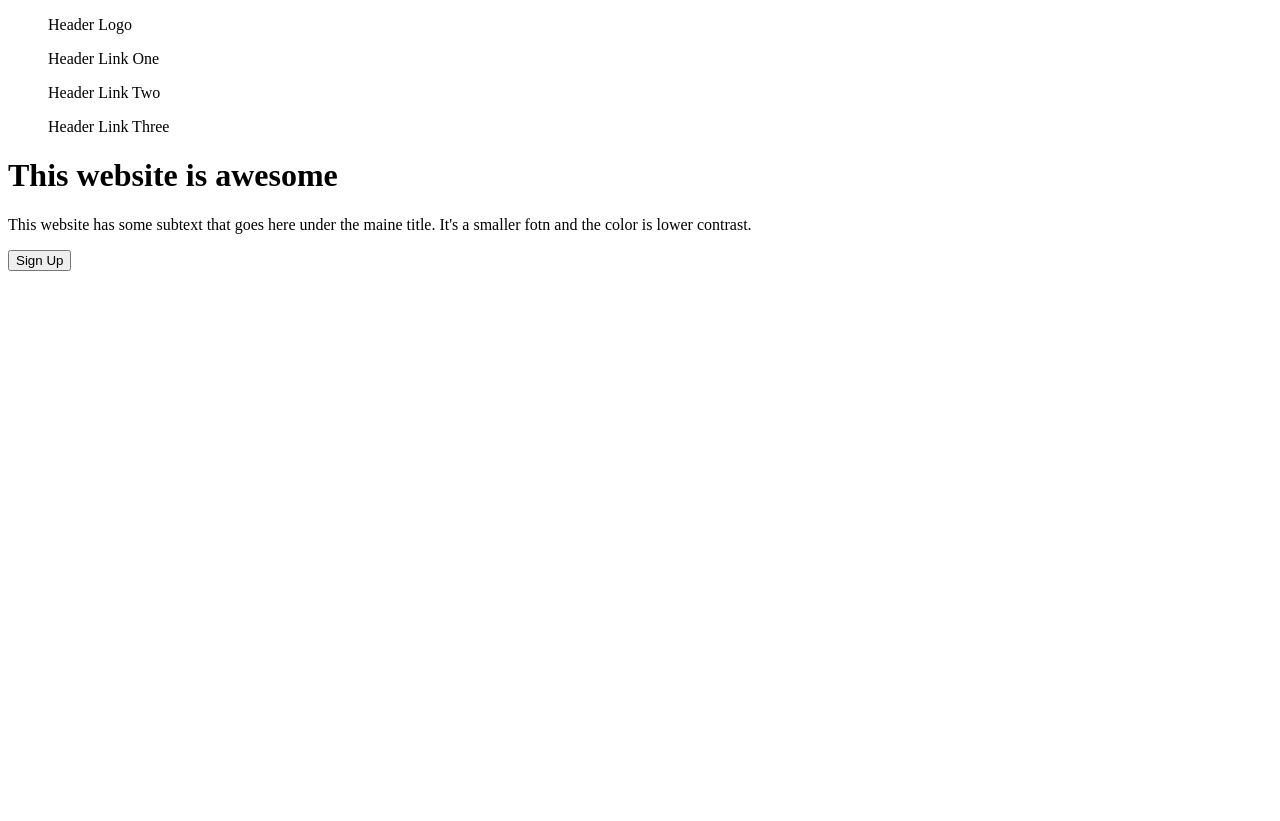
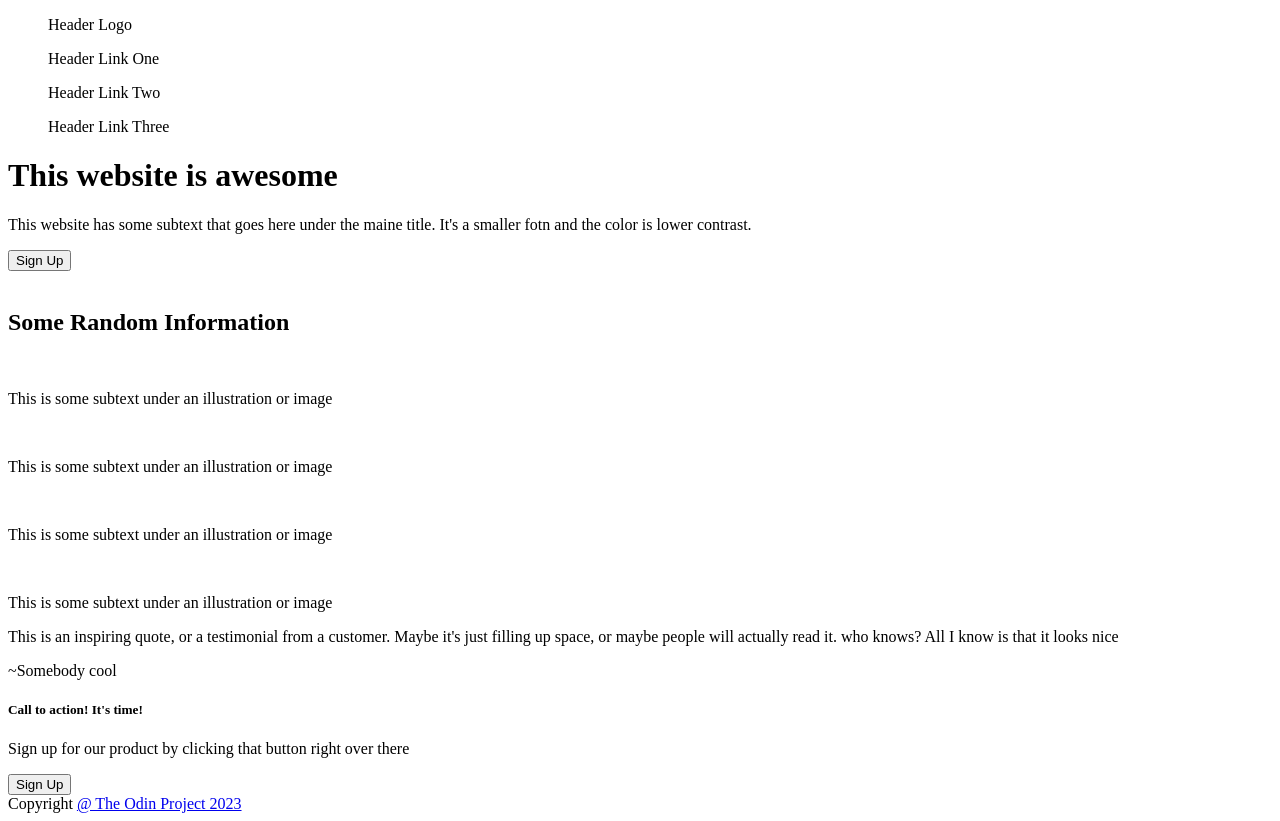
Before and after one commit to Ocean00230/Landing-Page-Project-V, a plain HTML site: page index.html in a window 1280 px wide. Before the commit the page ends 800 px from the top, so only its background shows below. Drawn offline with Linux system fonts and the light colour scheme.

Commit message:
index.html

```diff
--- a/index.html
+++ b/index.html
@@ -12,13 +12,55 @@
             <ul>Header Link Two</ul>
             <ul>Header Link Three</ul>
         </div>
-        <div class="Content 1">
+
+        <div class="panel-1">
             <div class="con-1">
-                <H1>This website is awesome</H1>
+                <h1>This website is awesome</h1>
                 <p>This website has some subtext that goes here under the maine title. It's a smaller fotn and the color is lower contrast.</p>
                 <button>Sign Up</button>
             </div>
+            <div class="con-2">
+                <img>
+            </div>
+        </div>
 
+        <div class="panel-2">
+            <h2>Some Random Information</h2>
+            <div class="con-3">
+                <div>
+                  <img>
+                  <p>This is some subtext under an illustration or image</p>
+                </div>
+                <div>
+                  <img>
+                  <p>This is some subtext under an illustration or image</p>
+                </div>
+                <div>
+                  <img>
+                  <p>This is some subtext under an illustration or image</p>
+                </div>
+                <div>
+                  <img>
+                  <p>This is some subtext under an illustration or image</p>
+                </div>
+            </div>
+        </div>
+
+        <div class="panel-3">
+            <p>This is an inspiring quote, or a testimonial from a customer. Maybe it's just filling up space, or maybe people will actually read it. who knows? All I know is that it looks nice</p>
+            <p>~Somebody cool</p>
+        </div>
+
+        <div class="panel-4">
+            <div class="box">
+                <h5>Call to action! It's time!</h5>
+                <p>Sign up for our product by clicking that button right over there</p>
+                <button>Sign Up</button>
+            </div>
+        </div>
+
+        <div class="footer">
+            Copyright <a href=https://www.theodinproject.com>@ The Odin Project 2023 </a>
         </div>
     </body>
 </html>
```
